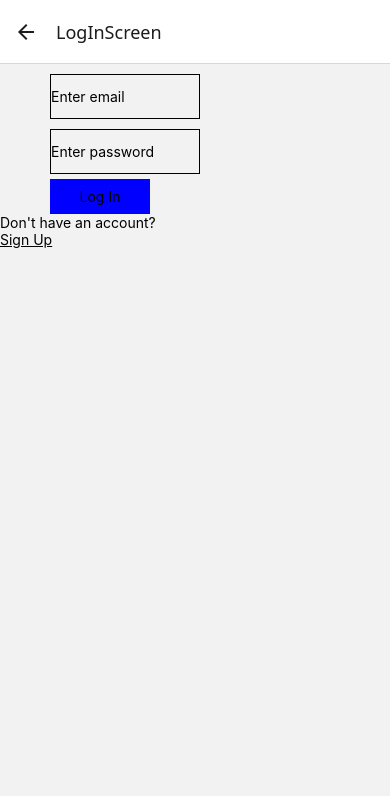
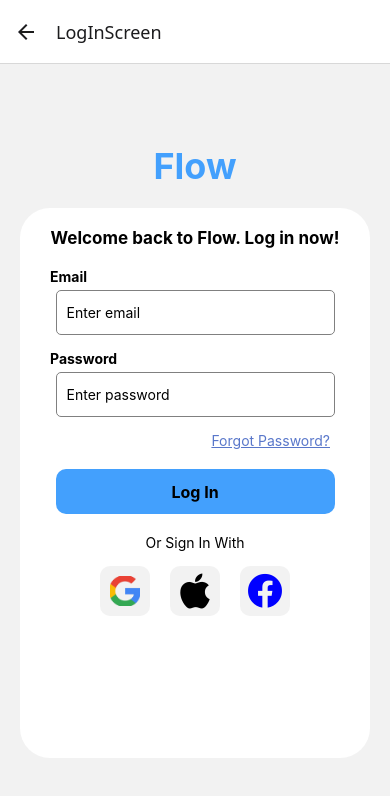
Before and after one commit to Thando1277/Flow, a React Native app: screen /LogInScreen in a window 390 px wide. Shown: the top 796 px of the page. Built offline with nearby package versions, Linux system fonts and the light colour scheme.

Commit message:
Did my Log in screen ui

```diff
--- a/Screens/LogInScreen.jsx
+++ b/Screens/LogInScreen.jsx
@@ -1,8 +1,20 @@
-import { StyleSheet, Text, View, TouchableOpacity, TextInput, Alert } from 'react-native'
-import { useState } from 'react'
+import {
+    StyleSheet,
+    Text,
+    View,
+    TouchableOpacity,
+    TextInput,
+    Alert,
+    Image,
+    KeyboardAvoidingView,
+    Platform,
+    ScrollView
+} from 'react-native';
+import { useState } from 'react';
 import { useNavigation } from '@react-navigation/native';
 import { auth } from '../Firebase/FirebaseConfig';
 import { signInWithEmailAndPassword } from 'firebase/auth';
+import { FontAwesome5 } from '@expo/vector-icons';
 
 const LogInScreen = () => {
     const navigation = useNavigation();
@@ -11,59 +23,171 @@
     const [password, setPassword] = useState('');
 
     const handleLogIn = async () => {
-
-
-        try{
+        try {
             const userCredential = await signInWithEmailAndPassword(auth, email, password);
-            Alert.alert('Logged in')
+            Alert.alert('Logged in');
             navigation.replace('HomeScreen');
-        }
-        catch(error){
+        } catch (error) {
             console.error(error.message);
         }
-    }
+    };
+
     return (
-        <View>
+        <KeyboardAvoidingView
+            style={{ flex: 1 }}
+            behavior={Platform.OS === 'ios' ? 'padding' : 'height'}
+        >
+            <ScrollView contentContainerStyle={{ flexGrow: 1 }}>
+                <View style={styles.container}>
+
+                    <Text style={styles.title}>Flow</Text>
+
+                    <View style={styles.formContainer}>
+                        <Text style={styles.welcomeText}>
+                            Welcome back to Flow. Log in now!
+                        </Text>
+
+                        <View style={styles.inputGroup}>
+                            <Text style={styles.label}>Email</Text>
                             <TextInput
                                 placeholder='Enter email'
                                 style={styles.input}
                                 value={email}
-                onChangeText={(text) => setEmail(text)}
+                                onChangeText={setEmail}
                             />
+                        </View>
+
+                        <View style={styles.inputGroup}>
+                            <Text style={styles.label}>Password</Text>
                             <TextInput
                                 placeholder='Enter password'
                                 style={styles.input}
+                                secureTextEntry
                                 value={password}
-                onChangeText={(text) => setPassword(text)}
+                                onChangeText={setPassword}
                             />
-            <TouchableOpacity style={styles.logInBtn} onPress={handleLogIn}>
-                <Text>Log In</Text>
+                        </View>
+
+                        <TouchableOpacity style={styles.forgotPasswordContainer}>
+                            <Text style={styles.forgotPasswordText}>Forgot Password?</Text>
                         </TouchableOpacity>
-        <Text>Don't have an account?</Text>
-        <TouchableOpacity onPress={() => navigation.replace('SignUp')}>
-            <Text style={{textDecorationLine: 'underline'}}>Sign Up</Text>
+
+                        <TouchableOpacity
+                            style={styles.logInBtn}
+                            onPress={handleLogIn}
+                        >
+                            <Text style={styles.logInText}>Log In</Text>
+                        </TouchableOpacity>
+
+                        <Text style={styles.orText}>Or Sign In With</Text>
+
+                        <View style={styles.signInMethods}>
+                            <TouchableOpacity style={styles.logo}>
+                                <Image
+                                    source={require('../assets/googleLogo.png')}
+                                    style={{ width: 30, height: 30 }}
+                                />
+                            </TouchableOpacity>
+
+                            <TouchableOpacity style={styles.logo}>
+                                <FontAwesome5 name="apple" size={40} />
+                            </TouchableOpacity>
+
+                            <TouchableOpacity style={styles.logo}>
+                                <FontAwesome5 name="facebook" size={35} color="blue" />
                             </TouchableOpacity>
                         </View>
-    )
-}
+                    </View>
+                </View>
+            </ScrollView>
+        </KeyboardAvoidingView>
+    );
+};
 
-export default LogInScreen
+export default LogInScreen;
 
 const styles = StyleSheet.create({
+    container: {
+        flex: 1,
+        alignItems: 'center',
+        paddingTop: 80,
+        backgroundColor: '#f2f2f2'
+    },
+    title: {
+        fontWeight: 'bold',
+        fontSize: 36,
+        color: '#43a0fdff',
+        marginBottom: 20
+    },
+    formContainer: {
+        backgroundColor: 'white',
+        borderRadius: 30,
+        width: 350,
+        height: 550,
+        padding: 20,
+        alignItems: 'center'
+    },
+    welcomeText: {
+        fontWeight: 'bold',
+        fontSize: 17,
+        marginBottom: 20,
+        textAlign: 'center'
+    },
+    inputGroup: {
+        width: '100%',
+        marginBottom: 15
+    },
+    label: {
+        fontWeight: 'bold',
+        marginLeft: 10
+    },
     input: {
         borderWidth: 1,
         height: 45,
-        width: 150,
-        marginLeft: 50,
+        width: '90%',
+        alignSelf: 'center',
+        marginTop: 5,
+        paddingLeft: 10,
+        borderRadius: 5,
+        borderColor: 'gray'
+    },
+    forgotPasswordContainer: {
+        alignSelf: 'flex-end',
+        marginRight: 20,
+        marginBottom: 10
+    },
+    forgotPasswordText: {
+        color: 'rgba(18, 61, 179, 0.7)',
+        textDecorationLine: 'underline'
+    },
+    logInBtn: {
+        backgroundColor: '#43a0fdff',
+        width: '90%',
+        height: 45,
+        justifyContent: 'center',
+        alignItems: 'center',
+        borderRadius: 10,
         marginTop: 10
     },
-    logInBtn: {
-        backgroundColor: 'blue',
-        width: 100,
-        height: 35,
+    logInText: {
+        fontWeight: 'bold',
+        fontSize: 16
+    },
+    orText: {
+        marginTop: 20,
+        fontSize: 14
+    },
+    signInMethods: {
+        flexDirection: 'row',
+        gap: 20,
+        marginTop: 15
+    },
+    logo: {
+        backgroundColor: '#9c9b9c21',
+        height: 50,
+        width: 50,
+        alignItems: 'center',
         justifyContent: 'center',
-        alignItems: 'center',
-        marginTop: 5,
-        marginLeft: 50
+        borderRadius: 10
     }
-})
+});
```
Also changed, not shown: assets/googleLogo.png (added). Lines whose indentation alone changed are shown as unchanged.
